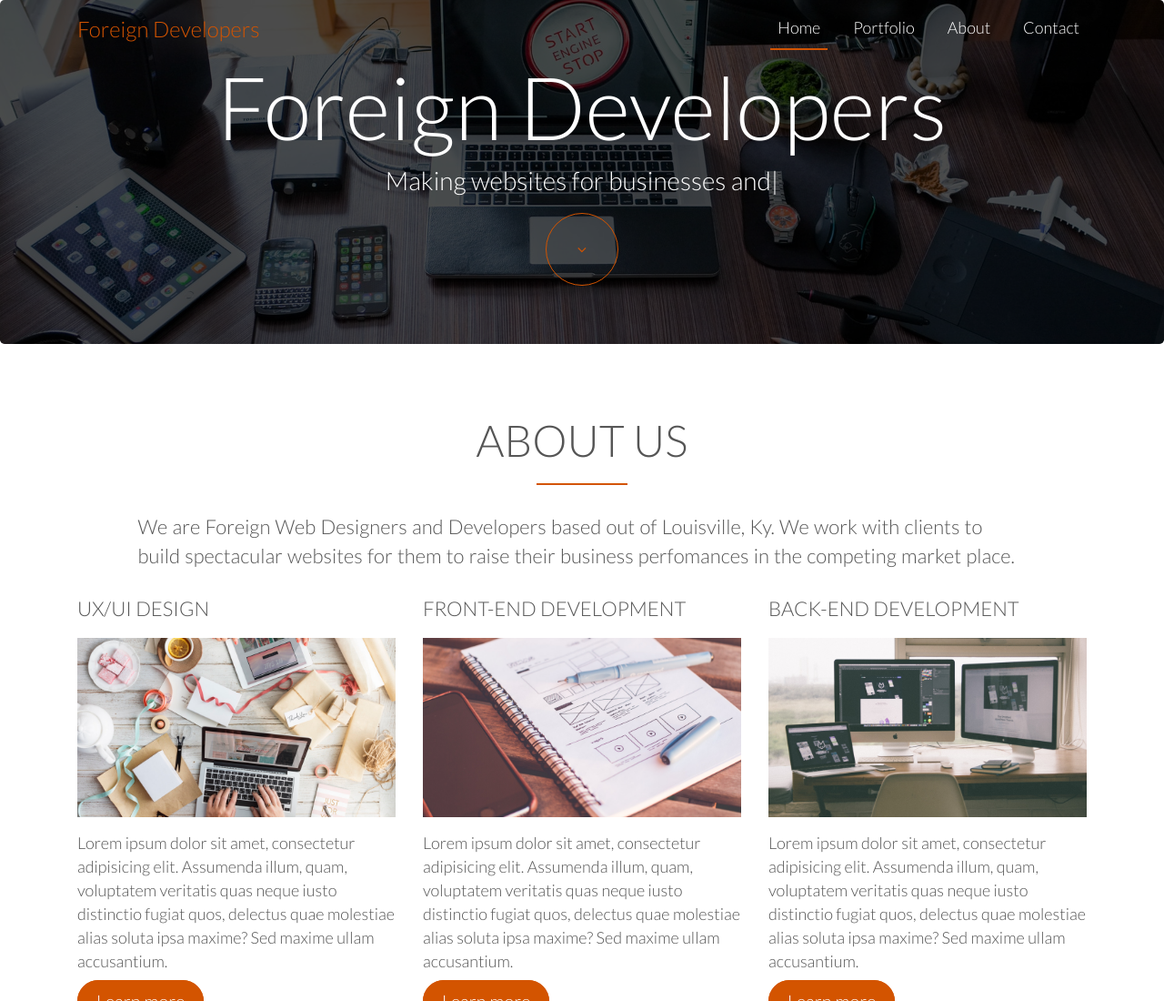
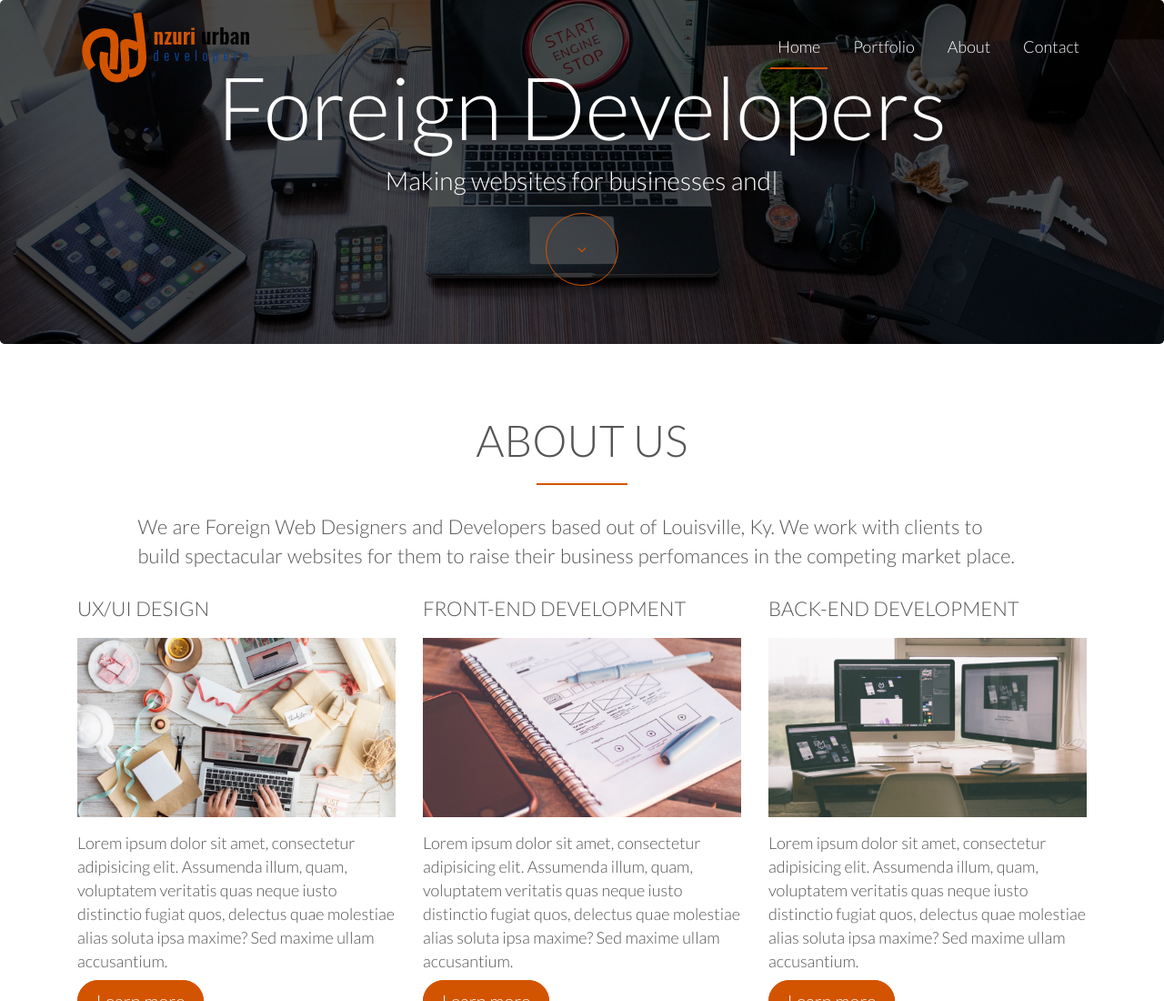
Before and after one commit to isissa01/foreign_developers, a plain HTML site: page index.html in a window 1280 px wide. Shown: the top 1100 px of the page at 91% size. Drawn offline with nearby package versions, Linux system fonts and the light colour scheme; a script that the page names is missing.

Commit message:
added logo to main page

```diff
--- a/index.html
+++ b/index.html
@@ -21,7 +21,7 @@
                 <button class="navbar-toggler navbar-toggler-right" type="button" data-toggle="collapse" data-target="#navbarSupportedContent" aria-controls="navbarSupportedContent" aria-expanded="false" aria-label="Toggle navigation">
     <span class="navbar-toggler-icon"></span>
   </button>
-                <a class="navbar-brand" href="#">Foreign Developers</a>
+                <a class="navbar-brand" href="#"><img src="images/logo.png" alt="Nzuri Urban Logo"></a>
 
                 <div class="collapse navbar-collapse" id="navbarSupportedContent">
                     <ul class="navbar-nav ml-auto">
```
Also changed, not shown: css/main.css (+9 -3 lines), images/logo.png (added), 3 other files.
